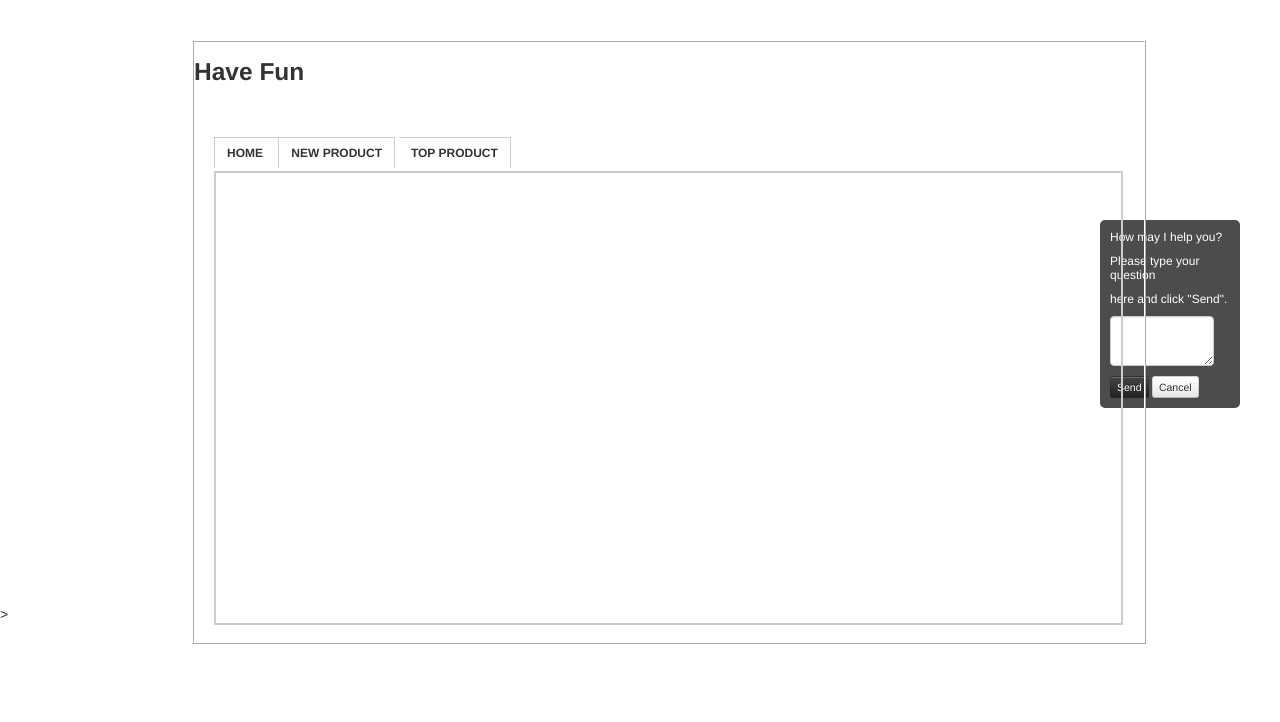
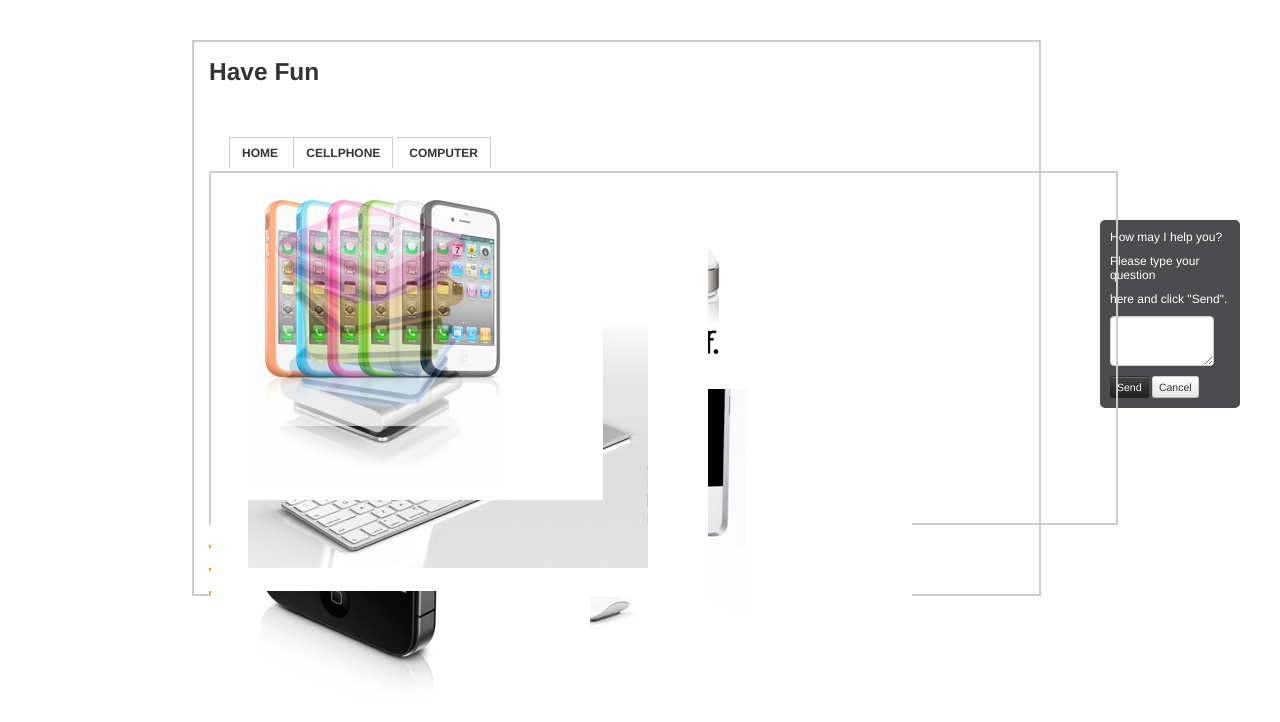
Before and after one commit to akonievyang/online-selling, a PHP site: page /home.php in a window 1280 px wide. Shown: the top 722 px of the page. Run offline with PHP 8.4, Linux system fonts and the light colour scheme.

Commit message:
just a home Page not yet so finish

```diff
--- a/bootstrap/css/home.css
+++ b/bootstrap/css/home.css
@@ -21,11 +21,11 @@
 
 .Content{
   position:relative;
-  width:950px;
+  width:66%;
   left:15%;
-  border: 2px ridge #fff;
+  border: 2px solid #cccccc;
   top:40px;
-  height:600px;
+
 
 }
 .wholeContent{
@@ -36,13 +36,11 @@
 }
 
 .mainPic{
-   position:relative;
+
    width:905px;
    height:450px;
    border: 2px solid #cccccc;
-   left:20px;
    margin-top:8px;
-
 }
 #you{
    color:orange;
@@ -64,3 +62,44 @@
    right:20px;
    top:200px;
 }
+.advertise{
+  width:60%;
+  border-top:3px solid orange;
+
+
+}
+.title{
+  background-color:orange;
+  width:200px;
+  text-align: center;
+  float:right;
+  line-height: 30px;
+}
+.product-view{
+    margin-top:
+
+}
+.relative{
+  position:relative;
+  left:15px;
+
+}
+#slideshow {
+    position:relative;
+    height:350px;
+}
+
+#slideshow IMG {
+    position:absolute;
+    top:0;
+    left:0;
+    z-index:8;
+}
+
+#slideshow IMG.active {
+    z-index:10;
+}
+
+#slideshow IMG.last-active {
+    z-index:9;
+}
--- a/home.php
+++ b/home.php
@@ -23,27 +23,49 @@
          </div>
 
                <div class="Content">
-
+                  <div class="relative">
                      <div class="topDesign">
                         <h3>Have Fun</h3>
                      </div>
 
                         <div class="topmenu">
                            <div class="menu" id="home"> Home </div>
-                        <div class="menu">New product</div>
-                        <div class="menu">Top product </div>
+                           <div class="menu">Cellphone</div>
+                           <div class="menu">COmputer</div>
+                        </div>
 
-                     </div>
-                     <div class="mainPic"></div>
-                     <div class="indemand"></div>
-                     </div>
+                        <div class="mainPic" id="slideshow">
+                           <img src="images/img1.png" class="active" />
+                           <img src="images/img2.png"  />
+                           <img src="images/img3.png"  />
+                           <img src="images/img4.png"  />
+                           <img src="images/img5.png"  />
+                           <img src="images/img6.png"  />
+                           <img src="images/img7.png"  />
+                           <img src="images/img8.png"  />
+                           <img src="images/img9.png"  />
+
 
                         </div>
 
-               <div class="addDealer">
 
-               </div>>
+                  <br>
+                     <div class="product-view">
 
+                        <div class="advertise" id="latest product">
+                           <div class="title">Latest Product</div>
+                        </div>
+                        <br>
+                        <div class="advertise" id="top product">
+                           <div class="title">Top Product</div>
+                        </div>
+                        <br>
+                        <div class="advertise" id="recommended product">
+                           <div class="title">Recommended Product</div>
+                        </div>
+                     </div>
+                  </div>
+               </div>
       </div>
 
 
--- a/js/home.js
+++ b/js/home.js
@@ -1,4 +1,5 @@
 $(function(){
+      setInterval( "slideSwitch()", 1000 );
       $("#send").click(function(){
 
          $.ajax({
@@ -18,3 +19,20 @@
       });
 
 });
+
+function slideSwitch() {
+    var $active = $('#slideshow IMG.active');
+
+    if ( $active.length == 0 ) $active = $('#slideshow IMG:last');
+
+    var $next =  $active.next().length ? $active.next()
+        : $('#slideshow IMG:first');
+
+    $active.addClass('last-active');
+
+    $next.css({opacity: 0.0})
+        .addClass('active')
+        .animate({opacity: 1.0}, 1000, function() {
+            $active.removeClass('active last-active');
+        });
+}
```
Also changed, not shown: admin.php (+9 -2 lines), bootstrap/css/admin.css (added, +7 -0 lines), images/img1.png (added), images/img2.png (added), images/img3.png (added), images/img4.png (added), images/img5.png (added), images/img6.png (added), images/img7.png (added), images/img8.png (added), images/img9.png (added). Lines whose indentation alone changed are shown as unchanged.
